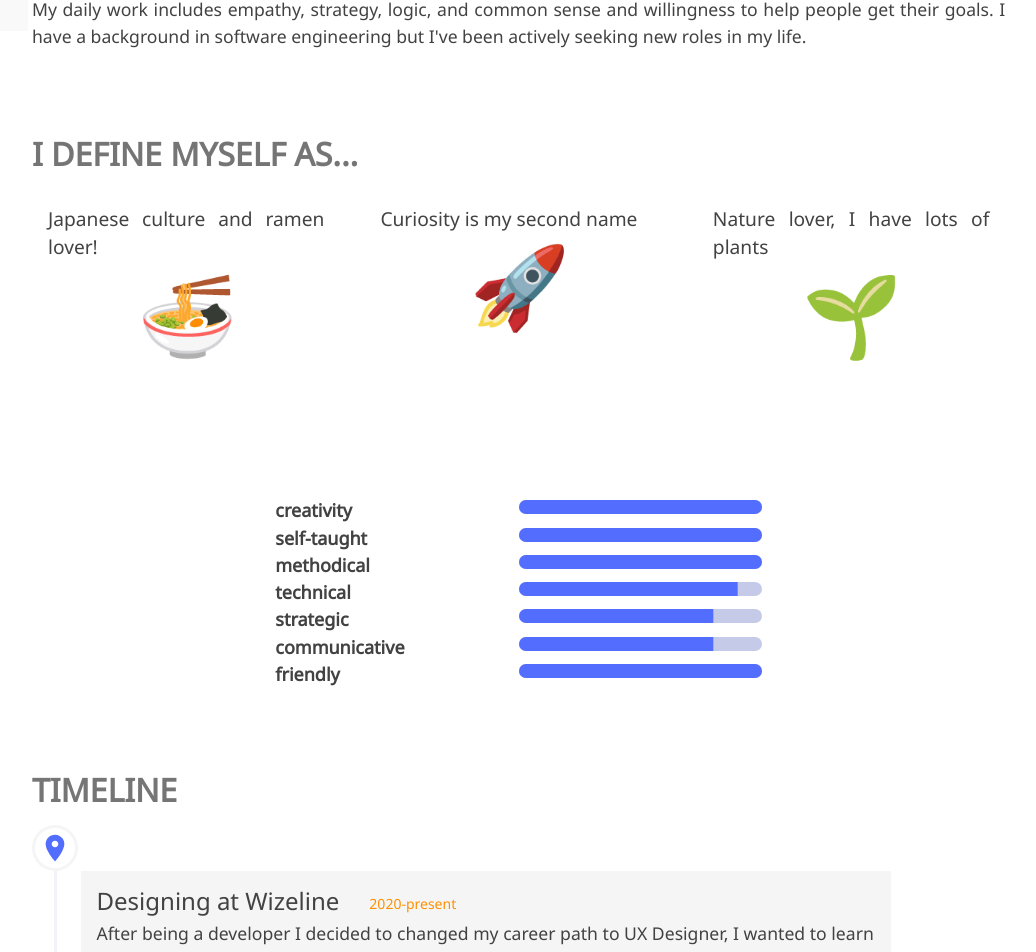
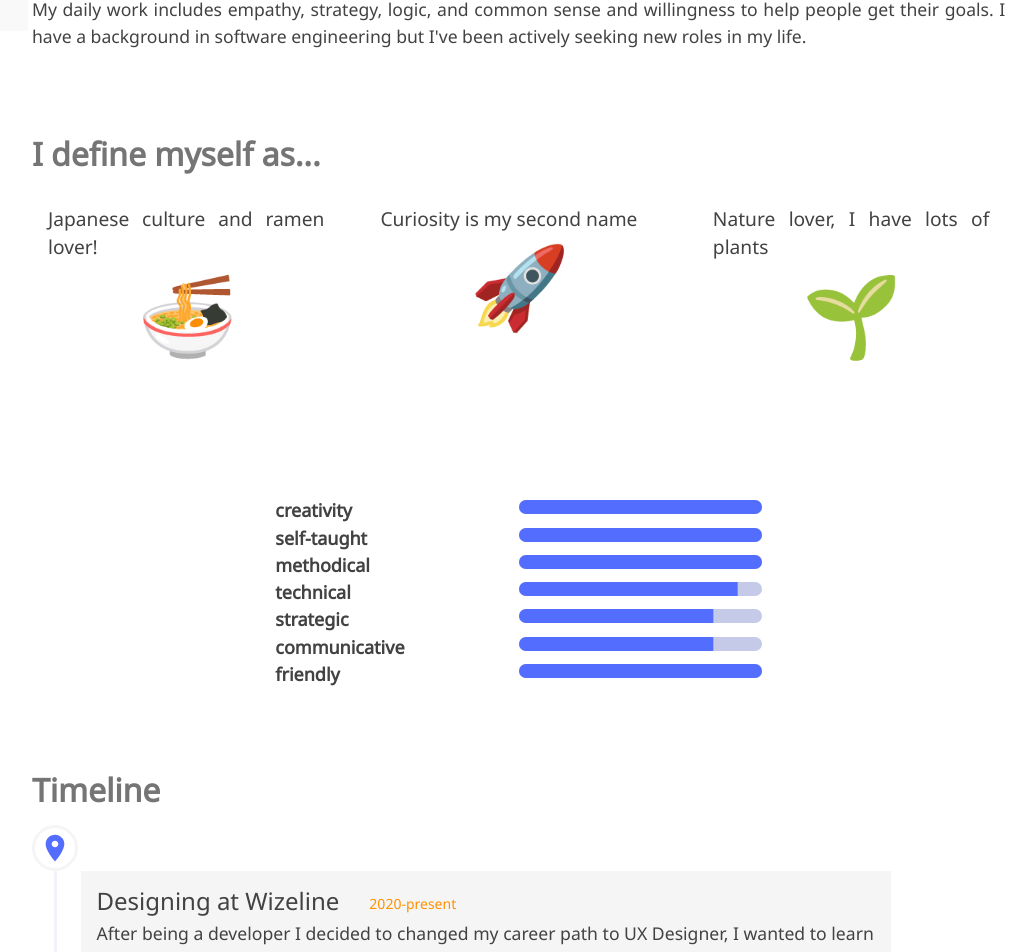
Before and after one commit to GabrielaSaldana/profile, a React (Create React App) app: page / in a window 1280 px wide. Shown: the part 777-1729 px from the top of the page, without its empty margins (193-1229 px from the left). Built offline with nearby package versions, Linux system fonts and the light colour scheme.

Commit message:
correcting font styles

```diff
--- a/src/components/About/about.jsx
+++ b/src/components/About/about.jsx
@@ -39,7 +39,7 @@ function About() {
   return (
     <div id="about" className={classes.root}>
       <div className={classes.subTitle}>
-        <Typography variant="h1">I DEFINE MYSELF AS...</Typography>
+        <Typography variant="h1">I define myself as...</Typography>
       </div>
       <Grid container spacing={3}>
         <Grid item xs={12} sm={12} md={4} lg={4} xl={4}>
--- a/src/components/Contact/index.jsx
+++ b/src/components/Contact/index.jsx
@@ -46,7 +46,7 @@ function Contact() {
     <div id="contact" className={classes.root}>
       <div>
         <Typography variant="h1" gutterBottom className={classes.subTitle}>
-          SAY HELLO
+          Say hello
         </Typography>
         <Typography gutterBottom style={{ fontSize: "1rem" }}>
           I really appriciate your time spent on me, if you want to contact me I
--- a/src/components/TimeLine/index.jsx
+++ b/src/components/TimeLine/index.jsx
@@ -107,7 +107,7 @@ function TimeLine() {
   return (
     <div id="timeline" className={classes.root}>
       <div className={classes.subTitle}>
-        <Typography variant="h1">TIMELINE</Typography>
+        <Typography variant="h1">Timeline</Typography>
       </div>
       {historyCheckpoints.map((checkpoint, index) => (
         <div key={index}>
```
